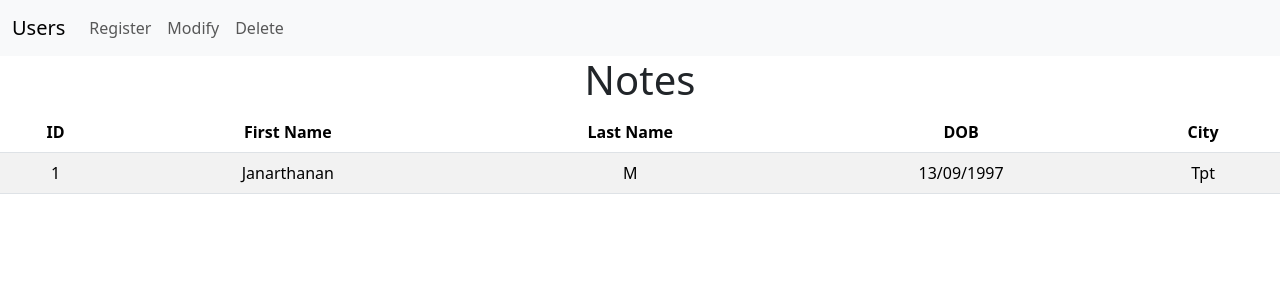
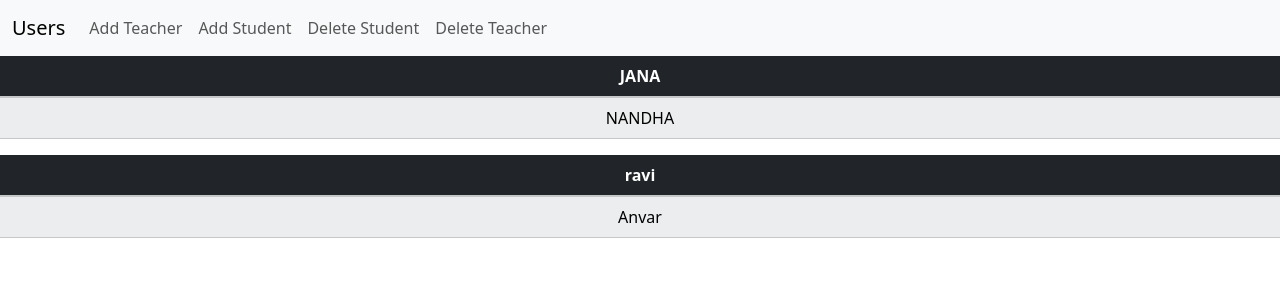
Before and after one commit to Janarthanan-97/React, a React (Vite) app: page / in a window 1280 px wide. Shown: the top 300 px of the page. Built offline with nearby package versions, Linux system fonts and the light colour scheme; data requests are answered from the project's data file.

Commit message:
CRUD with teacher student complete

```diff
--- a/db.json
+++ b/db.json
@@ -1,11 +1,18 @@
 {
-  "notes": [
+  "details": [
     {
-      "firstName": "Janarthanan",
-      "lastName": "M",
-      "dob": "13/09/1997",
-      "city": "Tpt",
-      "id": 1
+      "teacher": "JANA",
+      "student": [
+        "NANDHA"
+      ],
+      "id": 2
+    },
+    {
+      "teacher": "ravi",
+      "student": [
+        "Anvar"
+      ],
+      "id": 3
     }
   ]
 }
--- a/src/App.jsx
+++ b/src/App.jsx
@@ -1,11 +1,12 @@
 import React, { useEffect, useState } from 'react'
 import './App.css'
-import { BrowserRouter, Routes, Route, Link } from "react-router-dom";
+import { BrowserRouter, Routes, Route } from "react-router-dom";
 import CreatUser from './component/CreatUser';
 import Modify from './component/Modify';
 import Delete from './component/Delete';
 import Home from './component/Home';
 import Users from './component/Users';
+import AddStudent from './component/AddStudent';
 
 
 function App() {
@@ -18,7 +19,8 @@ function App() {
       <Home />
         <Routes>
           <Route path='/' element={<Users />} />
-          <Route path='/register' element={<CreatUser />} />
+          <Route path='/addTeacher' element={<CreatUser />} />
+          <Route path='/addStudent' element={<AddStudent />} />
           <Route path='/modify' element={<Modify />} />
           <Route path='/delete' element={<Delete />} />
         </Routes>
--- /dev/null
+++ b/src/component/AddStudent.jsx
@@ -0,0 +1,67 @@
+import React, { useEffect, useRef, useState } from 'react'
+import axios from 'axios';
+
+function AddStudent() {
+    const [notes, setNotes] = useState([]);
+    let [inputTag, setInputTag] = useState();
+    let newStudent = useRef();
+    let object = {};
+    let id;
+    async function fetchNotes() {
+        const response = await axios.get('http://localhost:3000/details/');
+        setNotes(response.data);
+    }
+
+    useEffect(() => {
+        fetchNotes();
+    }, []);
+
+    function addStudentToTeacher(){
+        object.student.push(newStudent.current.value);
+        axios.put(`http://localhost:3000/details/${object.id}`, object);
+      alert("Student added")
+  }
+
+    let formToAddStudent = (event) => {
+        notes.forEach(ele=>{
+            if(ele.teacher==event.target.innerText){
+                object = ele;
+            }
+        })
+
+        setInputTag(<div className='mt-1 position-absolute top-50 start-50 translate-middle input-group'>
+
+            <form className="row g-3">
+
+                <div className="input-group mb-3">
+                    <span className="input-group-text" id="basic-addon1">Student Name</span>
+                    <input type="text" ref={newStudent} className="form-control" placeholder="Name" aria-label="Username" aria-describedby="basic-addon1" />
+                </div>
+
+                <button type="button" className="btn btn-secondary" onClick={addStudentToTeacher}>Submit</button>
+
+            </form>
+
+        </div>)
+
+    }
+
+    return (
+        <><div className="dropdown">
+            <button className="btn btn-secondary dropdown-toggle" type="button" data-bs-toggle="dropdown" aria-expanded="false">
+                Select teacher for student
+            </button>
+            <ul className="dropdown-menu">
+                {(notes.map(ele => {
+                    return (<li className="dropdown-item" onClick={formToAddStudent} key={ele.id}>{ele.teacher}</li>)
+                }))}
+            </ul>
+
+        </div>
+            {inputTag}
+        </>
+
+    )
+}
+
+export default AddStudent
--- a/src/component/CreatUser.jsx
+++ b/src/component/CreatUser.jsx
@@ -1,63 +1,51 @@
-import React, { useRef } from 'react'
+import React, { useRef, useState, useEffect } from 'react'
 import './Form.css'
 import axios from 'axios';
 
 function CreatUser() {
 
-  // let newID = useRef();
-  let newfirstName = useRef();
-  let newlastName = useRef();
-  let newdob = useRef();
-  let newcity = useRef();
+  const [notes, setNotes] = useState([]);
+  let newTeacher = useRef();
+  let newStudent = useRef();
+
+  async function fetchNotes() {
+    const response = await axios.get('http://localhost:3000/details/');
+    setNotes(response.data);
+    console.log(response.data);
+  }
+
+  useEffect(() => {
+    fetchNotes();
+  }, []);
+
 
   function pushJson() {
     const note = {
-      // "id" : newID,
-      firstName : newfirstName.current.value,
-      lastName : newlastName.current.value,
-      dob : newdob.current.value,
-      city : newcity.current.value
+      teacher: newTeacher.current.value,
+      student: []
     }
-    axios.post(`http://localhost:3000/notes/`, note)
+    axios.post(`http://localhost:3000/details/`, note)
     alert("Registration succesfully completed!")
   }
 
+
   return (
-    <div className='mt-5 position-absolute top-50 start-50 translate-middle input-group'>
-      <form className="row g-3">
+    <>
+      <div className='mt-1 position-absolute top-50 start-50 translate-middle input-group'>
 
-        {/* <div className="input-group mb-3">
-          <span className="input-group-text" id="basic-addon1">ID</span>
-          <input type="text" className="form-control" placeholder="ID" aria-label="Username" aria-describedby="basic-addon1" ref={newID}/>
-        </div> */}
+<form className="row g-3">
 
-        {/* <br /> */}
+  <div className="input-group mb-3">
+    <span className="input-group-text" id="basic-addon1">Teacher Name</span>
+    <input type="text" className="form-control" placeholder="Name" aria-label="Username" aria-describedby="basic-addon1" ref={newTeacher} />
+  </div>
 
-        <div className="input-group">
-          <span className="input-group-text">First and last name</span>
-          <input type="text" aria-label="First name" className="form-control" placeholder="First Name" ref={newfirstName} />
-          <input type="text" aria-label="Last name" className="form-control" placeholder="Last Name" ref={newlastName} />
-        </div>
+  <button type="button" className="btn btn-secondary" onClick={pushJson}>Submit</button>
 
-        <br />
+</form>
 
-        <div className="input-group mb-3">
-          <span className="input-group-text" id="basic-addon1">DOB</span>
-          <input type="text" className="form-control" placeholder="DD/MM/YYYY" aria-label="Username" aria-describedby="basic-addon1" ref={newdob} />
-        </div>
-
-        <br />
-
-        <div className="input-group mb-3">
-          <span className="input-group-text" id="basic-addon1">City</span>
-          <input type="text" className="form-control" placeholder="City" aria-label="Username" aria-describedby="basic-addon1" ref={newcity} />
-        </div>
-
-        <button type="button" className="btn btn-secondary" onClick={pushJson}>Submit</button>
-
-
-      </form>
-    </div>
+</div>
+    </>
   )
 }
 
--- a/src/component/Home.jsx
+++ b/src/component/Home.jsx
@@ -13,14 +13,17 @@ function Home() {
     <div className="collapse navbar-collapse" id="navbarSupportedContent">
       <ul className="navbar-nav me-auto mb-2 mb-lg-0">
         <li className="nav-item">
-        <Link to="/register" className="nav-link" aria-current="page">Register</Link>
+        <Link to="/addTeacher" className="nav-link" aria-current="page">Add Teacher</Link>
         </li>
         <li className="nav-item">
-        <Link to="/modify" className="nav-link" aria-current="page">Modify</Link>
+        <Link to="/addStudent" className="nav-link" aria-current="page">Add Student</Link>
+        </li>
+        <li className="nav-item">
+        <Link to="/modify" className="nav-link" aria-current="page">Delete Student</Link>
         </li>
 
         <li className="nav-item">
-        <Link to="/delete" className="nav-link" aria-current="page">Delete</Link>
+        <Link to="/delete" className="nav-link" aria-current="page">Delete Teacher</Link>
         </li>
       </ul>
     </div>
--- a/src/component/Modify.jsx
+++ b/src/component/Modify.jsx
@@ -2,16 +2,14 @@ import React, { useEffect, useRef, useState } from 'react'
 import axios from 'axios';
 
 function Modify() {
+  let [notes, setNotes] = useState([]);
+  let [studentList, setStudentList] = useState(<div></div>)
+  let clearTag = useRef()
+  let object = {};
 
-  let modfirstName = useRef();
-  let modlastName = useRef();
-  let moddob = useRef();
-  let modcity = useRef();
-  const [notes, setNotes] = useState([]);
-  let modifyID;
 
   async function fetchNotes() {
-    const response = await axios.get('http://localhost:3000/notes')
+    const response = await axios.get('http://localhost:3000/details')
     setNotes(response.data);
   }
 
@@ -19,69 +17,45 @@ function Modify() {
     fetchNotes();
   }, []);
 
-  let clickToModify = (event) => {
-    let ele = notes[event.target.innerText[0] - 1];
-    modifyID = event.target.innerText[0];
-    modfirstName.current.value = ele.firstName;
-    modlastName.current.value = ele.lastName;
-    moddob.current.value = ele.dob;
-    modcity.current.value = ele.city;
+  let functionToRenderStudentList = (event) => {
+    notes.forEach(ele => {
+      if (ele.teacher == event.target.innerText) {
+        object = ele;
+        console.log(object)
+        setStudentList(<div>
+          <div className='ms-5 mt-5'>
+            <button className="btn btn-secondary dropdown-toggle d-inline-flex" type="button" data-bs-toggle="dropdown" aria-expanded="false" >Select Student</button>
+            <ul className="dropdown-menu">
+              {ele.student.map((ele, index) => {
+                return <li className="dropdown-item" onClick={() => functionToDeleteStudent(index)} key={ele}>{ele}</li>
+              })}
+            </ul>
+          </div>
+        </div>)
+      }
+    })
   }
 
-  let modifierFunction = ()=>{
-    let objectForModify = {
-      firstName: modfirstName.current.value,
-      lastName : modlastName.current.value,
-      dob : moddob.current.value,
-      city :  modcity.current.value
-    }
+  let functionToDeleteStudent = (i) => {
+    object.student.splice(i, 1);
+    console.log(object);
+    axios.put(`http://localhost:3000/details/${object.id}`, object);
+    alert("Student deleted")
 
-    axios.put(`http://localhost:3000/notes/${modifyID}`, objectForModify)
+  }
 
-    alert("Modified successfully!")
-  }
 
   return (
     <div>
-      <div className="dropdown mt-5">
-        <button className="btn btn-secondary dropdown-toggle" type="button" data-bs-toggle="dropdown" aria-expanded="false">
-          Select a user to modify
-        </button>
+      <div ref={clearTag} className='ms-5'>
+        <button className="btn btn-secondary dropdown-toggle d-inline-flex" type="button" data-bs-toggle="dropdown" aria-expanded="false" >Select Teacher</button>
         <ul className="dropdown-menu">
-          {
-            notes.map(ele => {
-              return (<li key={ele.id}><a className="dropdown-item" onClick={clickToModify}>{`${ele.id}- ${ele.firstName}`}</a></li>)
-            })
-          }
+          {notes.map((ele) => {
+            return <li className="dropdown-item" onClick={functionToRenderStudentList} key={ele.id}>{ele.teacher}</li>
+          })}
         </ul>
       </div>
-      <div className='mt-5 position-absolute top-50 start-50 translate-middle input-group'>
-        <form className="row g-3">
-
-          <div className="input-group">
-            <span className="input-group-text">First and last name</span>
-            <input type="text" aria-label="First name" className="form-control" placeholder="First Name" ref={modfirstName} />
-            <input type="text" aria-label="Last name" className="form-control" placeholder="Last Name" ref={modlastName} />
-          </div>
-
-          <br />
-
-          <div className="input-group mb-3">
-            <span className="input-group-text" id="basic-addon1">DOB</span>
-            <input type="text" className="form-control" placeholder="DD/MM/YYYY" aria-label="Username" aria-describedby="basic-addon1" ref={moddob} />
-          </div>
-
-          <br />
-
-          <div className="input-group mb-3">
-            <span className="input-group-text" id="basic-addon1">City</span>
-            <input type="text" className="form-control" placeholder="City" aria-label="Username" aria-describedby="basic-addon1" ref={modcity} />
-          </div>
-
-          <button type="button" className="btn btn-secondary" onClick={modifierFunction}>Modifty</button>
-
-        </form>
-      </div>
+      {studentList}
     </div>
   )
 }
--- a/src/component/Users.jsx
+++ b/src/component/Users.jsx
@@ -6,8 +6,9 @@ function Users() {
   const [notes, setNotes] = useState([]);
 
   async function fetchNotes (){
-    const response = await axios.get('http://localhost:3000/notes/');
+    const response = await axios.get('http://localhost:3000/details/');
     setNotes(response.data);
+    console.log(response.data);
   }
 
   useEffect(() => {
@@ -15,37 +16,32 @@ function Users() {
   }, []);
 
 
-
-
   return (
     <div>
-      <h1>Notes</h1>
-      <table className="table table-striped">
-        <thead>
-          <tr>
-            <th key={"id"}>ID</th>
-            <th key={"fn"}>First Name</th>
-            <th key={"ln"}>Last Name</th>
-            <th key={"dob"}>DOB</th>
-            <th key={"city"}>City</th>
-          </tr>
-        </thead>
-        <tbody>
-          {
-            notes.map(note => {
-              return (<tr key={`${note.id}-row`}>
-                <td key={`${note.id}-id`}>{note.id}</td>
-                <td key={`${note.id}-fn`}>{note.firstName}</td>
-                <td key={`${note.id}-ln`}>{note.lastName}</td>
-                <td key={`${note.id}-dob`}>{note.dob}</td>
-                <td key={`${note.id}-city`}>{note.city}</td>
-              </tr>)
-            }
-            )
-          }
-        </tbody>
-      </table >
-    </div>
+      {
+        notes.map(ele=>{
+          return(
+            <table key={ele.id} className="table table-dark table-striped">
+              <thead key={`${ele.id}-head`}>
+                <tr key={`${ele.id}-row`} className='table-bordered border-primary'>
+                  <th key={ele.teacher}>
+                    {ele.teacher}
+                  </th>
+                </tr>
+              </thead>
+              <tbody className='table-group-divider table-light'>
+                {ele.student.map(stu=>{
+                  return(<tr key={`${stu}-row`}>
+                  <td key={stu}>{stu}</td>
+                </tr>)
+                })}
+              </tbody>
+
+            </table>
+          )
+        })
+      }
+     </div>
   )
 }
 
```
Also changed, not shown: src/component/Delete.jsx (+4 -4 lines).
